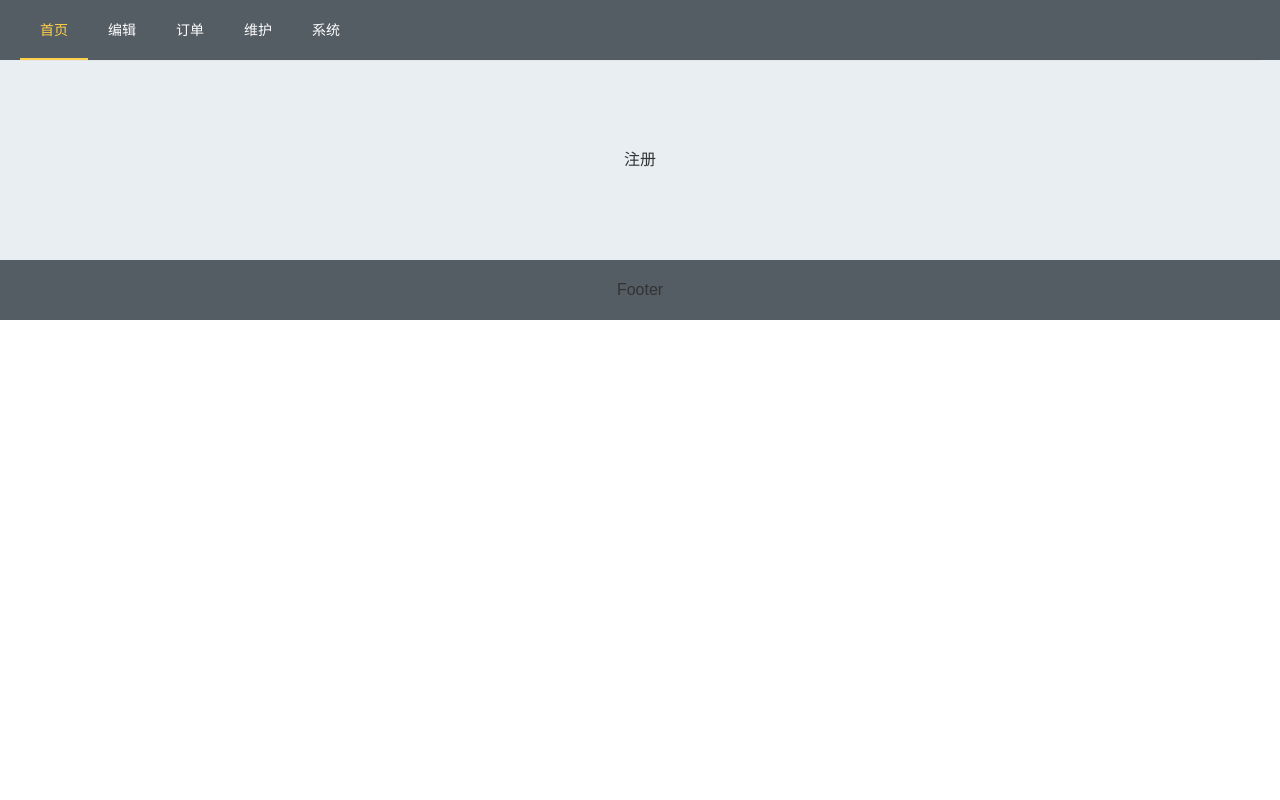
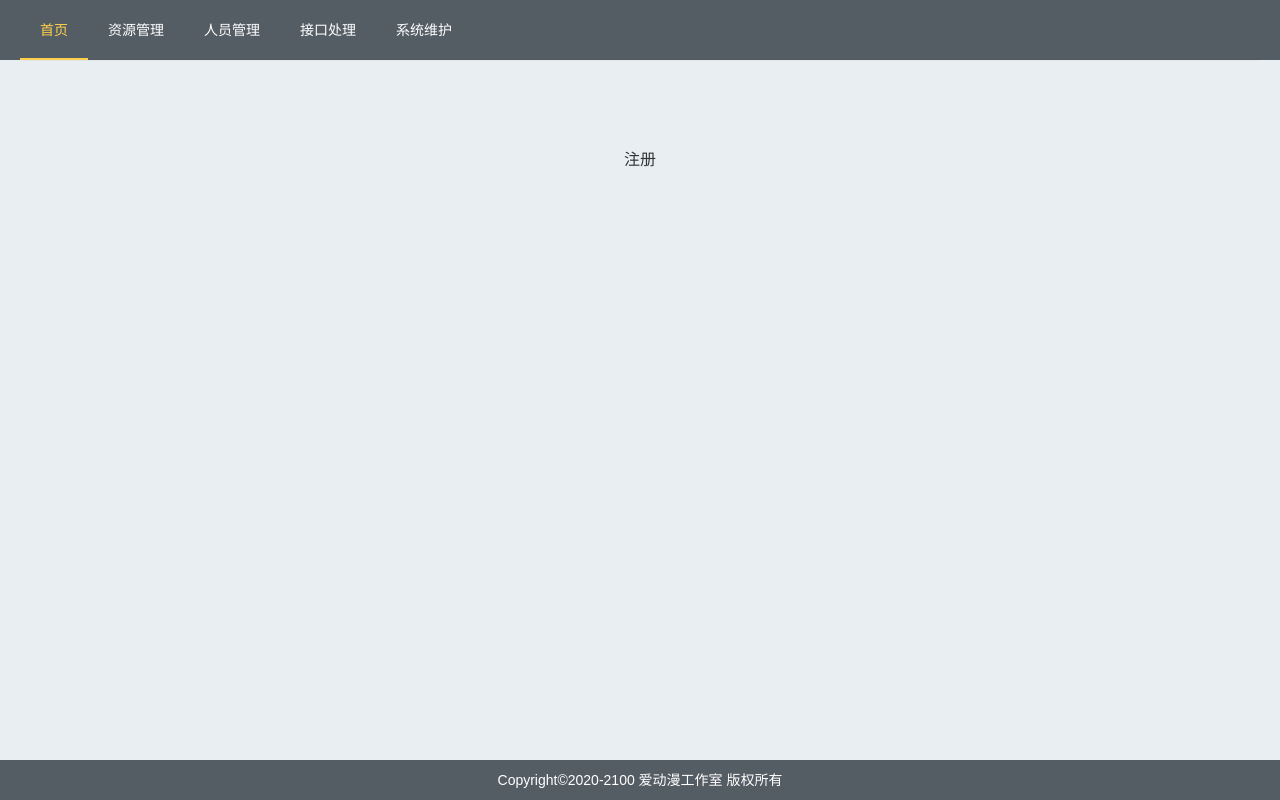
Before and after one commit to hjyclover/systemAdman, a Vue app in the folder system/: page /#/login in a window 1280 px wide. Built offline with nearby package versions, Linux system fonts and the light colour scheme.

Commit message:
环境初始化

```diff
--- a/system/src/App.vue
+++ b/system/src/App.vue
@@ -13,7 +13,7 @@
 	    <el-main>
 			<router-view/>
 		</el-main>
-	    <el-footer>Footer</el-footer>
+	    <el-footer style="height: 40px; line-height: 40px;"><span class="footer">Copyright©2020-2100 爱动漫工作室 版权所有</span> </el-footer>
 	  </el-container>
   </div>
 </template>
@@ -24,10 +24,10 @@
 				activeIndex: '1',
 				navBar:[
 					{id:"1",name:"首页",path:"Home"},
-					{id:"2",name:"编辑",path:"Home"},
-					{id:"3",name:"订单",path:"Home"},
-					{id:"4",name:"维护",path:"Home"},
-					{id:"5",name:"系统",path:"Home"},
+					{id:"2",name:"资源管理",path:"Home"},
+					{id:"3",name:"人员管理",path:"Home"},
+					{id:"4",name:"接口处理",path:"Home"},
+					{id:"5",name:"系统维护",path:"Home"},
 				]
 			}
 		},
@@ -42,7 +42,7 @@
 <style lang="scss" >
 @import  "./assets/css/reset.css";
 
-html,body,#app,.content{
+html,body,#app,.el-container{
 	width:100%;
 	height: 100%;
 }
@@ -66,7 +66,10 @@ html,body,#app,.content{
     text-align: center;
     line-height: 160px;
   }
-
+  .footer{
+		font-size: 14px;
+		color: #fff;
+	}
 
 
 </style>
--- a/system/src/main.js
+++ b/system/src/main.js
@@ -1,4 +1,4 @@
-import 'babel-polyfill';
+// import 'babel-polyfill';
 if (Number.parseInt === undefined) Number.parseInt = window.parseInt;
 if (Number.parseFloat === undefined) Number.parseFloat = window.parseFloat;
 import Vue from 'vue'
--- a/system/vue.config.js
+++ b/system/vue.config.js
@@ -1,9 +1,5 @@
 module.exports = {
-	chainWebpack: config => {
-	    // 其他配置
-	    config.entry('main').add('babel-polyfill') // main是入口js文件
-	    // 其他配置
-	},
+
   css: {
     loaderOptions: {
       sass: {
```
Lines whose indentation alone changed are shown as unchanged.
